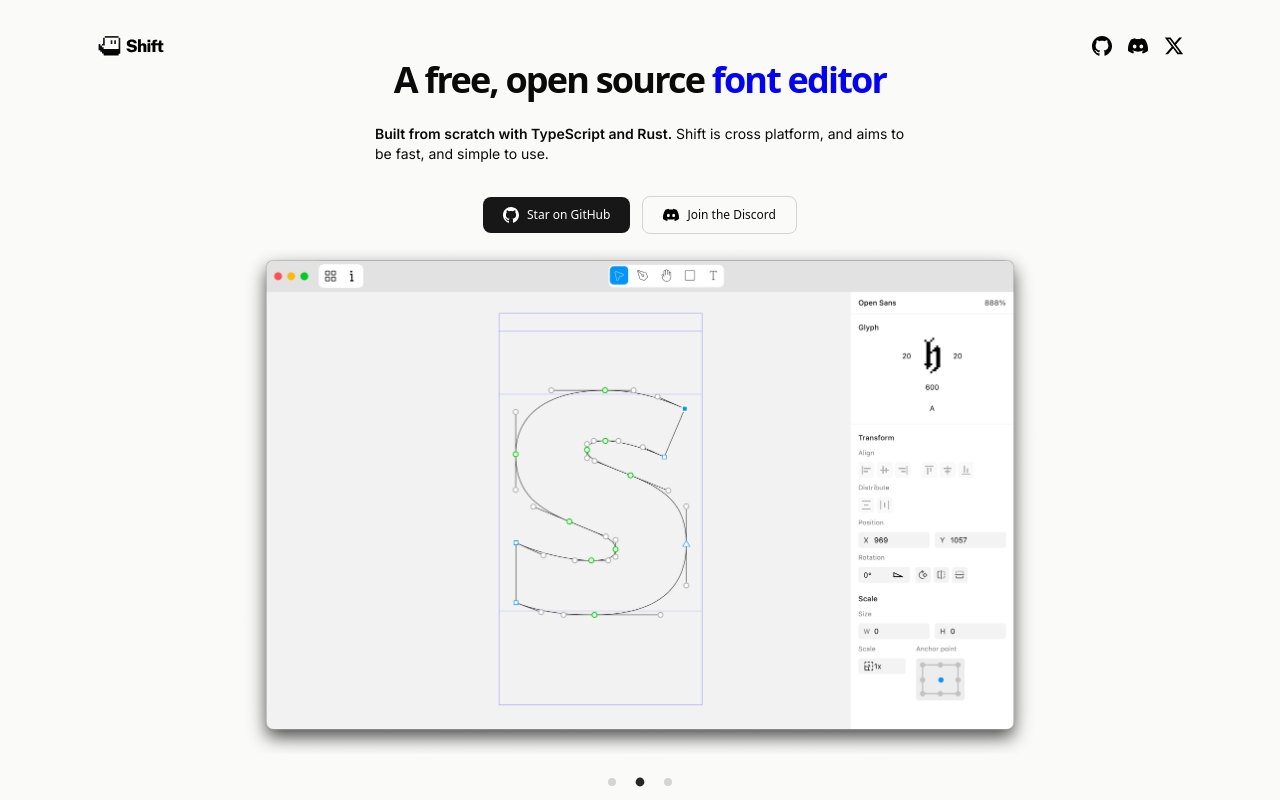
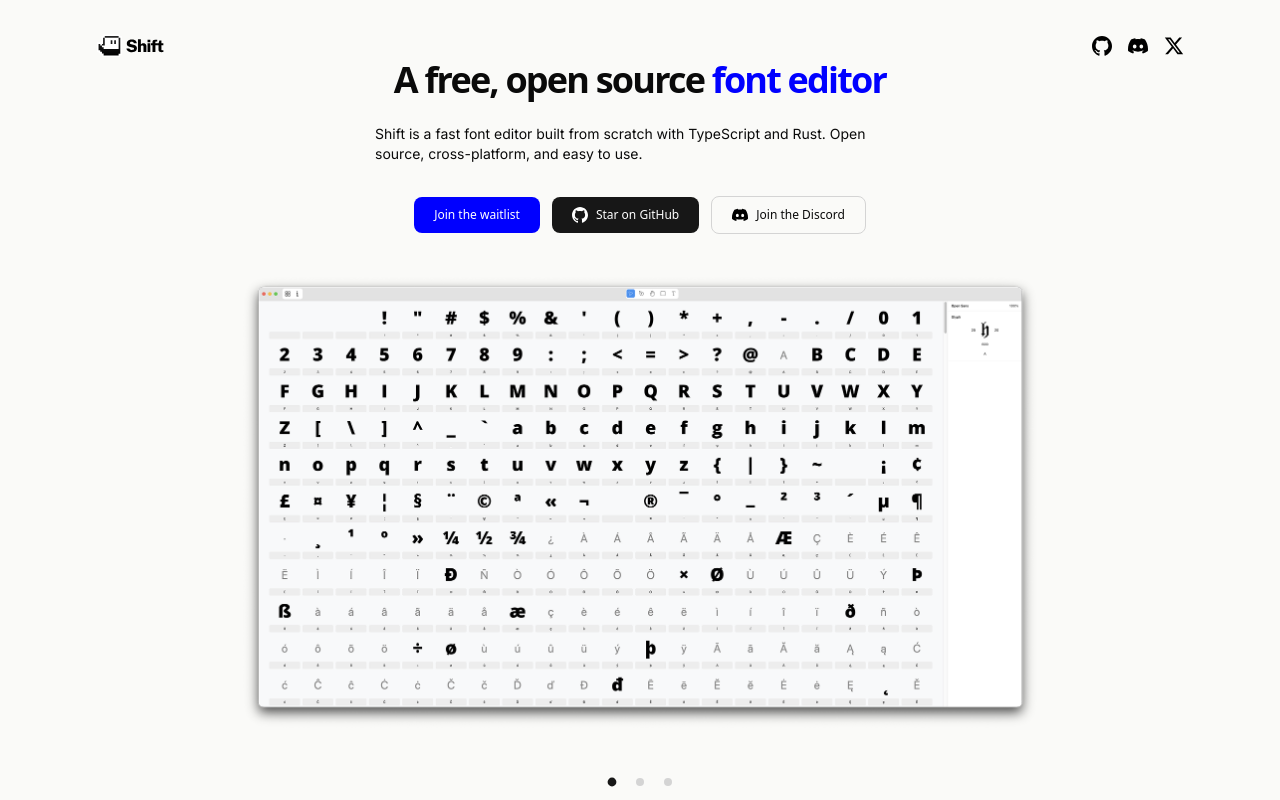
Before and after one commit to shift-editor/shift-graphics, a Next.js app: page / in a window 1280 px wide. Shown: the top 800 px of the page. Built offline with nearby package versions, Linux system fonts and the light colour scheme; a web font is replaced by a local one.

Commit message:
small tweaks

```diff
--- a/src/app/components/ImageCarousel.tsx
+++ b/src/app/components/ImageCarousel.tsx
@@ -10,7 +10,7 @@ const IMAGES = [
   { src: "/fill.png", alt: "Fill view", label: "Pixel Preview", description: "Preview glyphs at low resolution" },
 ];
 
-const AUTOPLAY_INTERVAL = 4000;
+const AUTOPLAY_INTERVAL = 7000;
 
 export function ImageCarousel() {
   const [index, setIndex] = useState(0);
@@ -38,6 +38,12 @@ export function ImageCarousel() {
     resetTimer();
   }, [resetTimer]);
 
+  const goToNext = useCallback(() => {
+    const next = (index + 1) % IMAGES.length;
+    setIndex(next);
+    resetTimer();
+  }, [index, resetTimer]);
+
   return (
     <Tabs.Root
       value={index}
@@ -49,13 +55,25 @@ export function ImageCarousel() {
         onMouseEnter={() => setPaused(true)}
         onMouseLeave={() => setPaused(false)}
       >
-        <div className="relative w-full aspect-video">
+        <div
+          className="relative w-full aspect-video cursor-pointer"
+          onClick={goToNext}
+          role="button"
+          tabIndex={0}
+          onKeyDown={(e) => {
+            if (e.key === "Enter" || e.key === " ") {
+              e.preventDefault();
+              goToNext();
+            }
+          }}
+          aria-label="Next screenshot"
+        >
           {IMAGES.map((img, i) => (
             <Tabs.Panel
               key={img.src}
               value={i}
               keepMounted
-              className="absolute inset-0 opacity-100 transition-opacity duration-700 ease-in-out data-[hidden]:opacity-0 data-[hidden]:pointer-events-none"
+              className="absolute inset-0 opacity-100 transition-opacity duration-700 ease-in-out data-hidden:opacity-0 data-hidden:pointer-events-none"
             >
               <Image
                 src={img.src}
@@ -82,7 +100,7 @@ export function ImageCarousel() {
             aria-label={`Go to slide ${i + 1}: ${img.label}`}
             className="group flex flex-col items-center px-1 py-1 rounded-lg cursor-pointer transition-all duration-300"
           >
-            <span className="w-2 h-2 rounded-full transition-all duration-300 bg-neutral-300 group-hover:bg-neutral-400 group-data-[active]:bg-neutral-800 group-data-[active]:scale-110" />
+            <span className="w-2 h-2 rounded-full transition-all duration-300 bg-neutral-300 group-hover:bg-neutral-400 group-data-[active]:bg-neutral-900 group-data-[active]:scale-110" />
           </Tabs.Tab>
         ))}
       </Tabs.List>
--- a/src/app/page.tsx
+++ b/src/app/page.tsx
@@ -30,12 +30,18 @@ export default function Home() {
         <div className="max-w-2xl px-2 mt-8 sm:m-0">
           <h1 className="text-2xl sm:text-3xl lg:text-4xl font-bold font-sans tracking-tighter text-center">A free, open source <span className="text-[blue]">font editor</span></h1>
           <div className="flex flex-col font-inter text-sm mt-6 max-w-[60ch]">
-            <p><span className="font-semibold font-inter">Built from scratch with TypeScript and Rust.</span> Shift is cross platform, and aims to be fast, and simple to use.</p>
+            <p className="font-inter">Shift is a fast font editor built from scratch with TypeScript and Rust. Open source, cross-platform, and easy to use.</p>
           </div>
         </div>
 
         <div className="max-w-2xl px-2 flex justify-center items-center">
-          <div className="flex sm:flex-row items-center justify-center gap-3 sm:mt-4">
+          <div className="flex flex-wrap sm:flex-row items-center justify-center gap-3 sm:mt-4">
+            <Link
+              href="#waitlist"
+              className="inline-flex items-center gap-2 px-5 py-2.5 bg-[blue] text-white text-xs font-medium rounded-lg hover:opacity-90 transition-opacity"
+            >
+              Join the waitlist
+            </Link>
             <Link
               href="https://github.com/shift-editor/shift"
               target="_blank"
```
